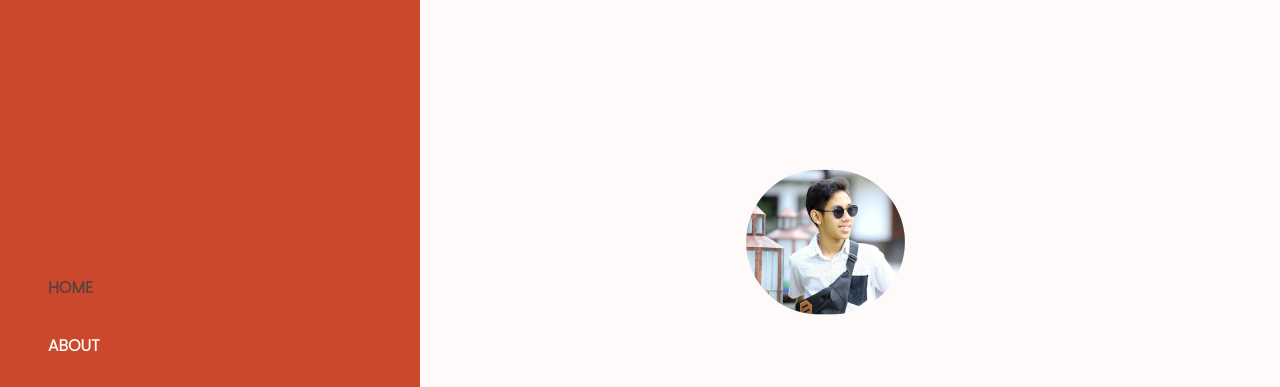
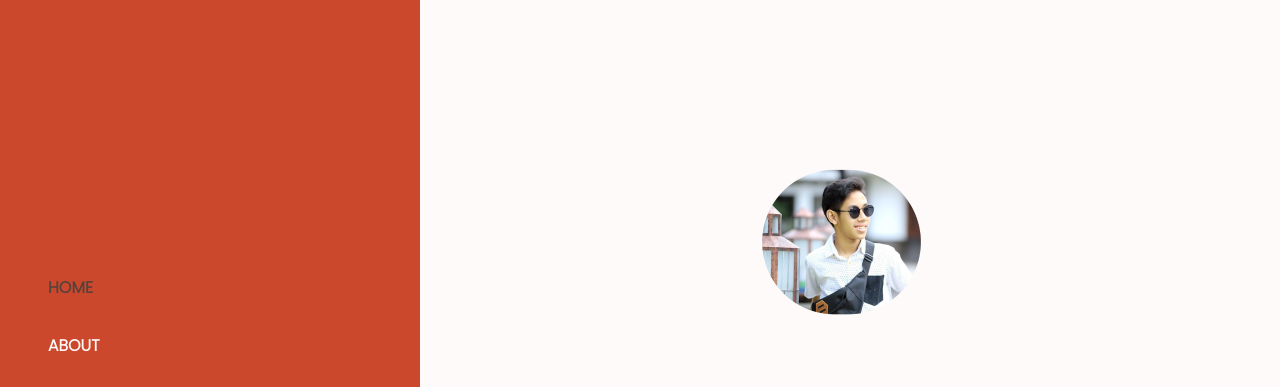
Before and after one commit to renaldy23/Portofolio-1, a plain HTML site: page index.html in a window 1280 px wide. Shown: the top 387 px of the page. Drawn offline with nearby package versions, Linux system fonts and the light colour scheme.

Commit message:
Fix Image position

```diff
--- a/css/style.css
+++ b/css/style.css
@@ -195,6 +195,7 @@ img{
 .home__img{
     width: 250px;
     height: 250px;
+    margin-left: var(--mb-4);
 }
 
 .home__title{
```
